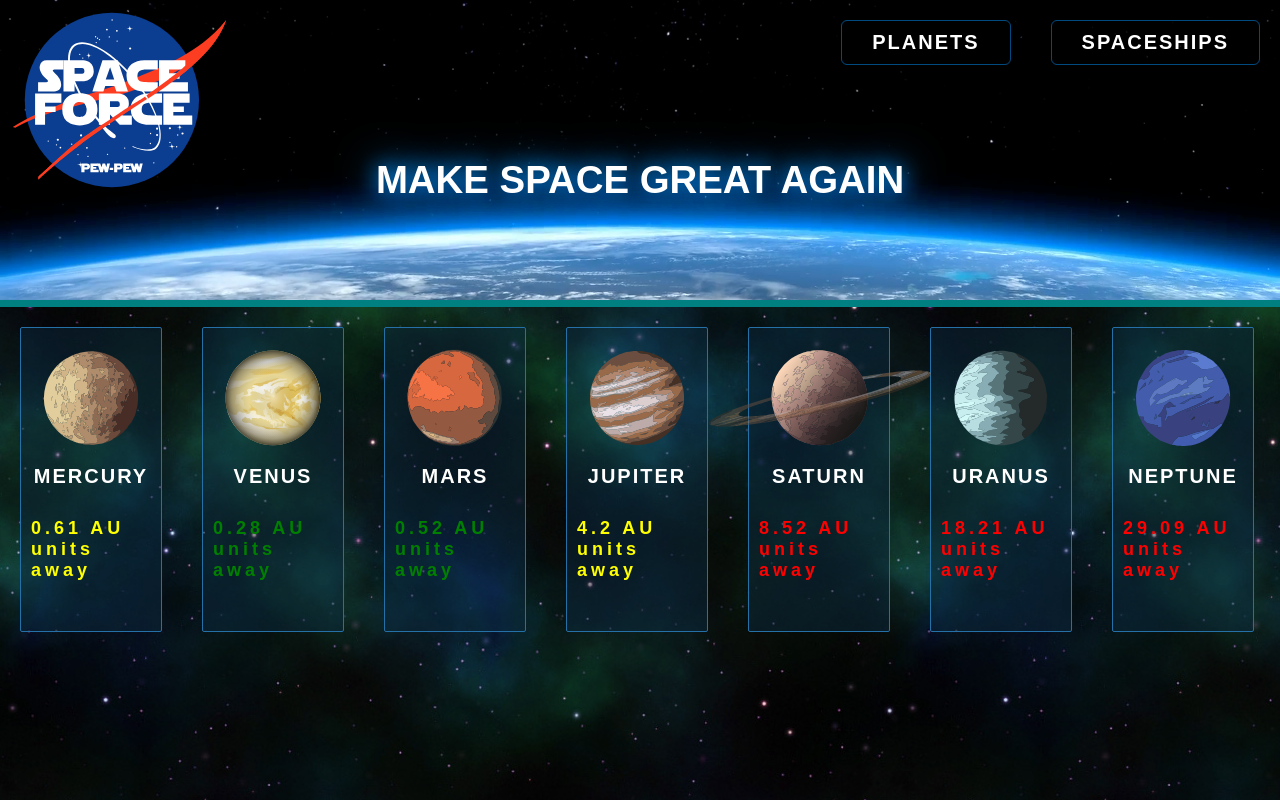
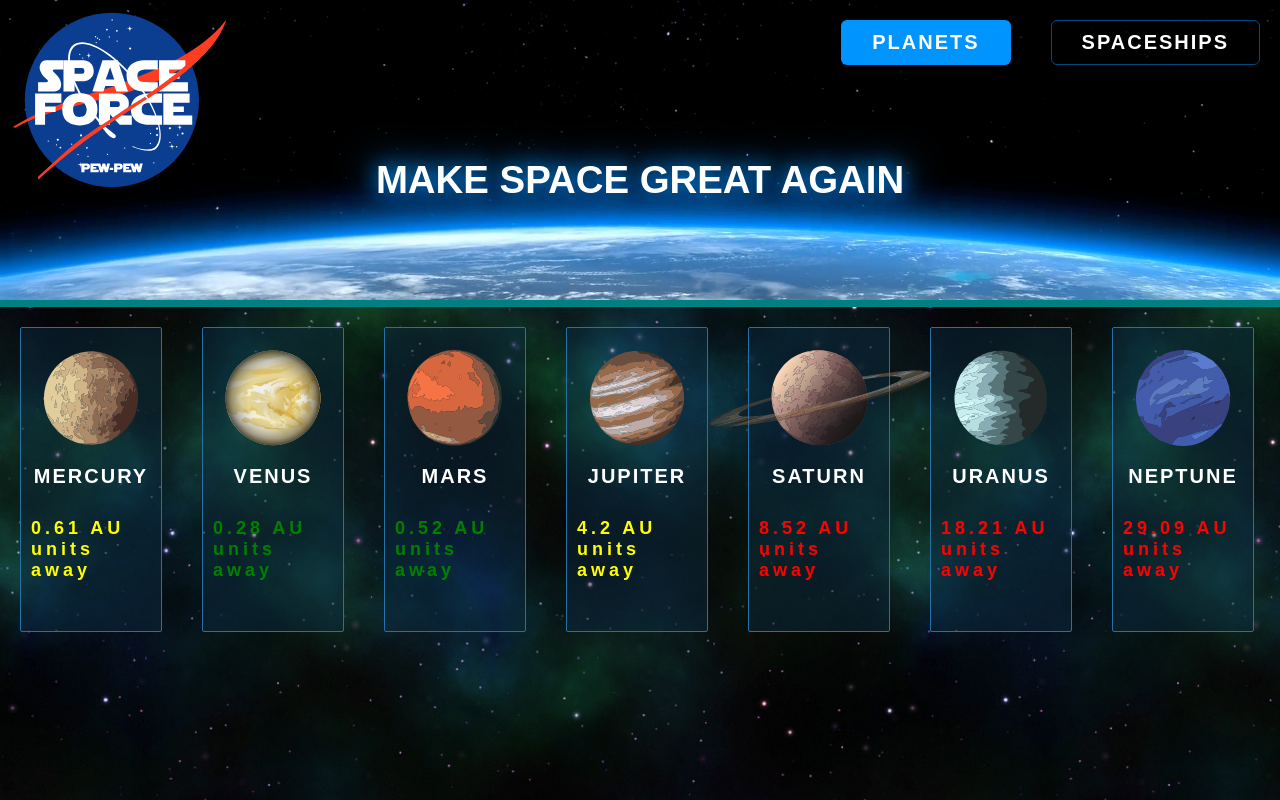
Before and after one commit to Algotec/jan20-web-tech-couse, an Angular app: page /planets in a window 1280 px wide. Built offline with nearby package versions, Linux system fonts and the light colour scheme.

Commit message:
routing to the two sections of the app

```diff
--- a/src/app/layout/header/header.component.html
+++ b/src/app/layout/header/header.component.html
@@ -2,8 +2,8 @@
   <div class="page-logo">
     <img src="../../../assets/svgs/space-force-logo-v2.svg" alt="logo">
   </div>
-  <button class="nav-button">Planets</button>
-  <button class="nav-button">Spaceships</button>
+  <button class="nav-button" routerLinkActive="call-to-action" routerLink="/planets">Planets</button>
+  <button class="nav-button" routerLinkActive="call-to-action" routerLink="/spaceships">Spaceships</button>
 </nav>
 
 <header id="header">
--- a/src/app/shared/shared.module.ts
+++ b/src/app/shared/shared.module.ts
@@ -1,14 +1,14 @@
-import { NgModule } from '@angular/core';
-import { CommonModule } from '@angular/common';
-import { NavButtonComponent } from './nav-button/nav-button.component';
-
+import {NgModule} from '@angular/core';
+import {CommonModule} from '@angular/common';
+import {NavButtonComponent} from './nav-button/nav-button.component';
+import {RouterModule} from '@angular/router';
 
 
 @NgModule({
   declarations: [NavButtonComponent],
-  exports: [NavButtonComponent],
+  exports: [NavButtonComponent, CommonModule, RouterModule],
   imports: [
-    CommonModule
+    CommonModule, RouterModule
   ]
 })
-export class SharedModule { }
+export class SharedModule {}
--- a/src/app/spaceships/spaceships.module.ts
+++ b/src/app/spaceships/spaceships.module.ts
@@ -1,12 +1,15 @@
 import {NgModule} from '@angular/core';
 import {CommonModule} from '@angular/common';
 import {SpaceshipsMarketComponent} from './spaceships-market/spaceships-market.component';
+import {RouterModule, Routes} from '@angular/router';
 
-
+const spaceshipRoutes:Routes = [{path:'spaceships',component:SpaceshipsMarketComponent}];
 @NgModule({
   declarations: [SpaceshipsMarketComponent],
+  exports:[SpaceshipsMarketComponent],
   imports: [
-    CommonModule
+    CommonModule,
+    RouterModule.forChild(spaceshipRoutes)
   ]
 })
 export class SpaceshipsModule { }
```
Also changed, not shown: src/app/layout/layout.module.ts (+5 -7 lines).
